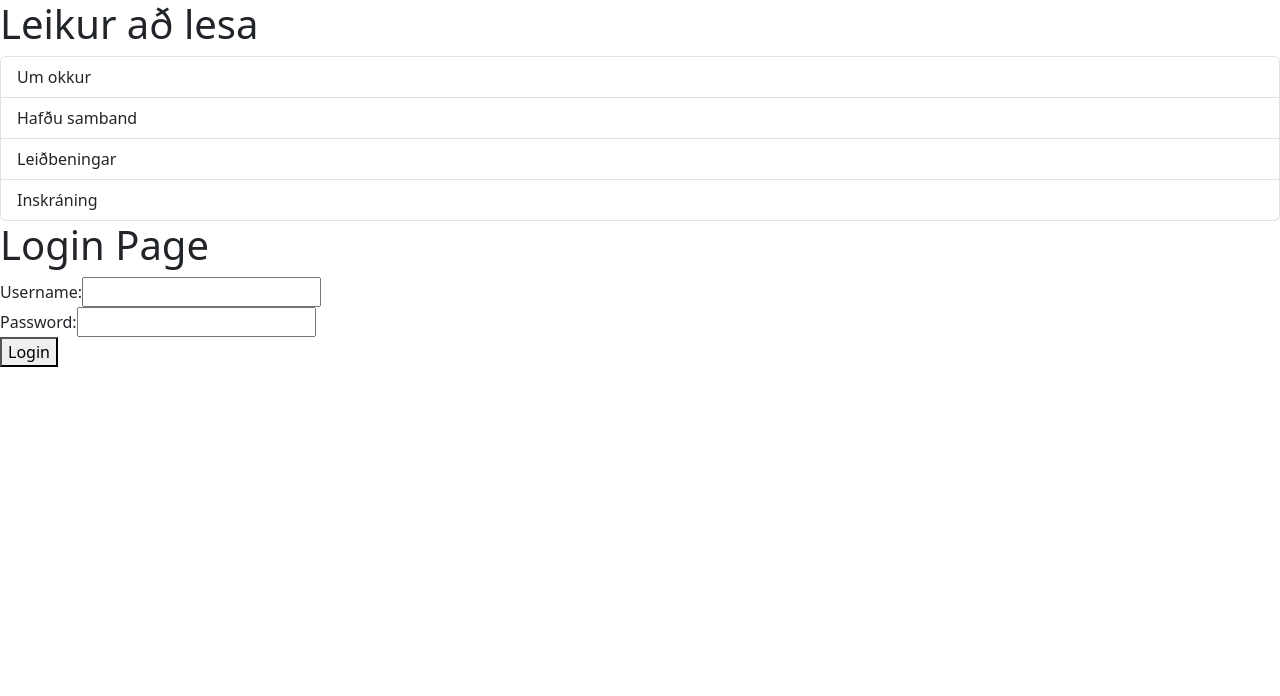
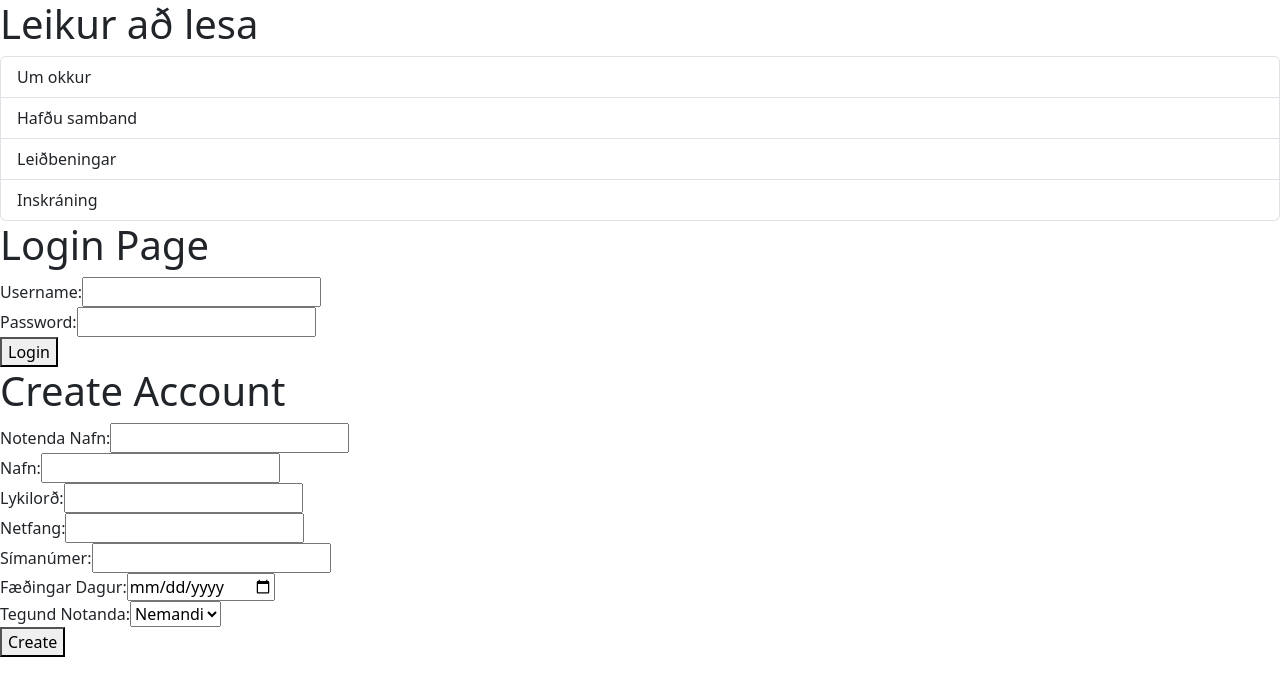
Before and after one commit to LeikuradLesa/vefApp, a React (Vite) app in the folder vefsida/: page / in a window 1280 px wide. Shown: the top 696 px of the page. Built offline with nearby package versions, Linux system fonts and the light colour scheme.

Commit message:
basic new account stuff

```diff
--- a/vefsida/src/App.tsx
+++ b/vefsida/src/App.tsx
@@ -1,6 +1,7 @@
 import ListGroup from "./components/ListGroup";
 
 import Login from "./components/Login";
+import Signup from "./components/Signup";
 
 function App() {
   let items = ["Um okkur", "Hafðu samband", "Leiðbeningar", "Inskráning"];
@@ -16,6 +17,7 @@ function App() {
         onSelectItem={handleSelectectItem}
       />
       <Login></Login>
+      <Signup></Signup>
     </div>
 
   );
--- a/vefsida/src/components/Login.tsx
+++ b/vefsida/src/components/Login.tsx
@@ -1,4 +1,3 @@
-
 import React, { useState } from 'react';
 
 const LoginPage: React.FC = () => {
--- /dev/null
+++ b/vefsida/src/components/Signup.tsx
@@ -0,0 +1,117 @@
+import React, { useState } from 'react';
+
+const Signup: React.FC = () => {
+    const [accountInfo, setAccountInfo] = useState({
+        "notendanafn" : "",
+        "lykilord" : "",
+        "netfang" : "",
+        "nafn" : "",
+        "simanumer" : "",
+        "dob" : "",
+        "tegundnotanda" : 0
+    });
+
+    const [usernameExists, setUsernameExists] = useState(false);
+
+    const handleInputChange = (e: React.ChangeEvent<HTMLInputElement>) => {
+        const { name, value } = e.target;
+        setAccountInfo((prevInfo) => ({
+          ...prevInfo,
+          [name]: value,
+        }));
+    };
+
+    const handleSubmit = async (e: React.FormEvent) => {
+        e.preventDefault();
+
+        try {
+            // Check if the user with the given username already exists
+            const checkResponse = await fetch(`https://bilazon.pythonanywhere.com/read/notandi`, {
+                method: 'post',
+                headers: { 'Content-Type': 'application/json' },
+                body: JSON.stringify({
+                    "where": `notendanafn="${accountInfo.notendanafn}"`
+                }),
+            });
+
+            if (!checkResponse.ok) {
+                throw new Error(`HTTP error! Status: ${checkResponse.status}`);
+            }
+
+            const existingUsers = await checkResponse.json();
+            if (existingUsers.info.length > 0) {
+                // User with the given username already exists
+                console.error('User with this username already exists');
+                setUsernameExists(true)
+                return;
+            }
+
+            // If the user doesn't exist, proceed with creating the account
+            const response = await fetch('https://bilazon.pythonanywhere.com/add/notandi', {
+                method: 'post',
+                headers: { 'Content-Type': 'application/json' },
+                body: JSON.stringify(accountInfo),
+            });
+
+            if (!response.ok) {
+                throw new Error(`HTTP error! Status: ${response.status}`);
+            }
+
+            console.log('User added successfully!');
+
+        } catch (error) {
+            console.error('Error adding user:', error);
+        }
+    };
+
+    return (
+        <div>
+            {usernameExists && <h1>Username er núþegar til, reyndu aftur</h1>}
+
+            <h1>Create Account</h1>
+            <form onSubmit={handleSubmit}>
+                <label>
+                    Notenda Nafn:
+                    <input type="text" name="notendanafn" value={accountInfo.notendanafn} required onChange={handleInputChange} />
+                </label>
+                <br />
+                <label>
+                    Nafn:
+                    <input type="text" name="nafn" value={accountInfo.nafn} required onChange={handleInputChange} />
+                </label>
+                <br />
+                <label>
+                    Lykilorð:
+                    <input type="password" name="lykilord" value={accountInfo.lykilord} required onChange={handleInputChange} />
+                </label>
+                <br />
+                <label>
+                    Netfang:
+                    <input type="mail" name="netfang" value={accountInfo.netfang} required onChange={handleInputChange} />
+                </label>
+                <br />
+                <label>
+                    Símanúmer:
+                    <input type="tel" name="simanumer" value={accountInfo.simanumer} required onChange={handleInputChange} />
+                </label>
+                <br />
+                <label>
+                    Fæðingar Dagur:
+                    <input type="date" name="dob" value={accountInfo.dob} required onChange={handleInputChange} />
+                </label>
+                <br />
+
+                <label >Tegund Notanda:</label>
+                <select id="tegundNotanda" name="tegundnotanda">
+                <option value="0">Nemandi</option>
+                <option value="1">Kennari</option>
+                </select>
+                <br />
+
+                <button type="submit">Create</button>
+            </form>
+        </div>
+    );
+};
+
+export default Signup;
```
